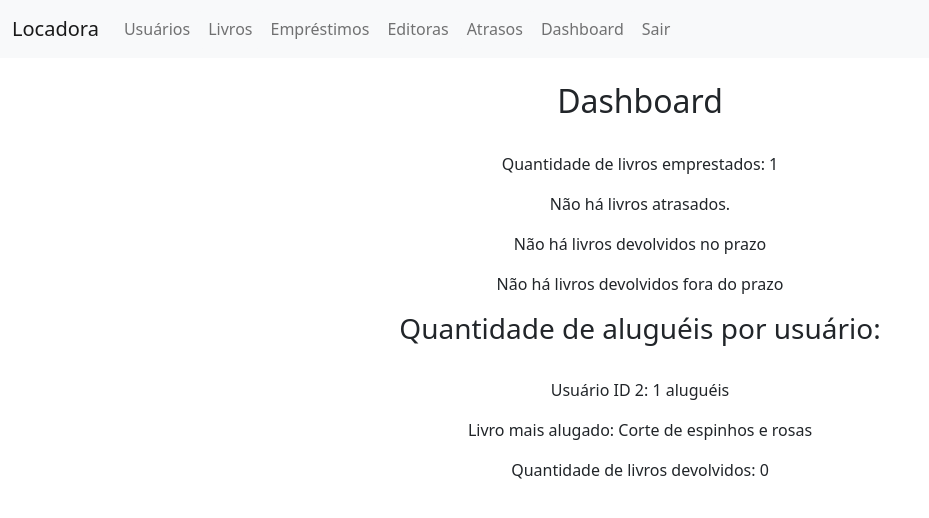
After one commit to JulianaLopes2005/wda, a PHP site: page /dashboard.php in a window 1280 px wide. The commit adds this page. Shown: the top 518 px of the page, without its empty margins (0-929 px from the left). Run offline with PHP 8.4, Linux system fonts and the light colour scheme; the visitor is signed in with stand-in values (Sample User, id 1); data comes from the database, SQL or seed files in the repository; data that the repository does not hold is empty.

Commit message:
Add files via upload

```diff
--- a/Juliana3A/atrasos.php
+++ b/Juliana3A/atrasos.php
@@ -32,6 +32,7 @@ if (!isset($_SESSION['loggedin']) || $_SESSION['loggedin'] !== true) {
               <a class="nav-link" href="emprestimo.php">Empréstimos</a>
 			  <a class="nav-link" href="editora.php">Editoras</a>
               <a class="nav-link" href="atrasos.php">Atrasos</a>
+              <a class="nav-link btn btn-light" href="dashboard.php" class="dashboard-button">Dashboard</a>
               <a class="nav-link btn btn-light" href="logout.php">Sair</a>
             </div>
           </div>
@@ -60,7 +61,7 @@ if(mysqli_num_rows($resultado_emprestimos) > 0) {
         echo "<td>".$row['usuario_nome']."</td>";
         echo "<td>".$row['data_emprestimo']."</td>";
         echo "<td>".$row['prazo_entrega']."</td>";
-        echo "<td><a href='devolver.php?id=".$row["id"]."'>Devolução</a></td>";
+        echo "<td><a href='devolucaolivro.php?id=".$row["id"]."' class='btn btn-info'>Devolução</a></td>";
         echo "</tr>";
     }
 
--- a/Juliana3A/confirmlogin.php
+++ b/Juliana3A/confirmlogin.php
@@ -5,7 +5,7 @@ $password = $_POST['password'];
 
 // Verificar se o usuário e senha são válidos no banco de dados
 
-if ($username === 'admin' && $password === 'master1234') {
+if ($username === 'admin' && $password === 'master') {
     // Autenticação bem-sucedida
     session_start();
     $_SESSION['loggedin'] = true;
--- /dev/null
+++ b/Juliana3A/dashboard.php
@@ -0,0 +1,119 @@
+<?php
+session_start();
+
+// Verifica se o usuário está logado
+if (!isset($_SESSION['loggedin']) || $_SESSION['loggedin'] !== true) {
+    // Se o usuário não estiver logado, redireciona para a página de login
+    header('Location: login.php');
+    exit();
+}
+?>
+
+<link rel="stylesheet" href="css/bootstrap.min.css">
+<nav class="navbar navbar-expand-lg bg-light">
+        <div class="container-fluid">
+          <a class="navbar-brand" href="index.html">Locadora</a>
+          <button class="navbar-toggler" type="button" data-bs-toggle="collapse" data-bs-target="#navbarNavAltMarkup" aria-controls="navbarNavAltMarkup" aria-expanded="false" aria-label="Toggle navigation">
+            <span class="navbar-toggler-icon"></span>
+          </button>
+          <div class="collapse navbar-collapse" id="navbarNavAltMarkup">
+            <div class="navbar-nav">
+              <a class="nav-link btn btn-light" href="usuarios.php">Usuários</a>
+			  <a class="nav-link btn btn-light" href="livros.php">Livros</a>
+			  <a class="nav-link btn btn-light" href="emprestimos.php">Empréstimos</a>
+			  <a class="nav-link btn btn-light" href="editoras.php">Editoras</a>
+			  <a class="nav-link btn btn-light" href="atrasos.php">Atrasos</a>
+			  <a class="nav-link btn btn-light" href="dashboard.php" class="dashboard-button">Dashboard</a>
+			  <a class="nav-link btn btn-light" href="logout.php">Sair</a>
+            </div>
+          </div>
+        </div>
+      </nav>
+
+<?php
+include_once('conexao.php');
+
+// Quantidade de livros emprestados
+$query_emprestados = "SELECT COUNT(*) AS total_emprestados FROM emprestimos";
+$resultado_emprestados = mysqli_query($conn, $query_emprestados);
+$livros_emprestados = mysqli_fetch_assoc($resultado_emprestados)['total_emprestados'];
+
+// Quantidade de livros atrasados
+$query_atrasados = "SELECT COUNT(*) AS total_atrasados FROM emprestimos WHERE prazo_entrega < CURDATE()";
+$resultado_atrasados = mysqli_query($conn, $query_atrasados);
+$livros_atrasados = mysqli_fetch_assoc($resultado_atrasados)['total_atrasados'];
+
+// Quantidade de livros devolvidos dentro do prazo
+$query_devolvidos_prazo = "SELECT COUNT(*) AS total_devolvidos_prazo FROM devolvidos ";
+$resultado_devolvidos_prazo = mysqli_query($conn, $query_devolvidos_prazo);
+$livros_devolvidos_prazo = mysqli_fetch_assoc($resultado_devolvidos_prazo)['total_devolvidos_prazo'];
+
+// Quantidade de livros devolvidos fora do prazo
+$query_devolvidos_fora_prazo = "SELECT COUNT(*) AS total_devolvidos_fora_prazo FROM devolvidos ";
+$resultado_devolvidos_fora_prazo = mysqli_query($conn, $query_devolvidos_fora_prazo);
+$livros_devolvidos_fora_prazo = mysqli_fetch_assoc($resultado_devolvidos_fora_prazo)['total_devolvidos_fora_prazo'];
+
+// Quantidade de aluguéis por usuário
+$query_alugueis_por_usuario = "SELECT usuario_id, COUNT(*) AS total_alugueis FROM emprestimos GROUP BY usuario_id";
+$resultado_alugueis_por_usuario = mysqli_query($conn, $query_alugueis_por_usuario);
+$alugueis_por_usuario = array();
+while ($row = mysqli_fetch_assoc($resultado_alugueis_por_usuario)) {
+    $usuario_id = $row['usuario_id'];
+    $total_alugueis = $row['total_alugueis'];
+    $alugueis_por_usuario[$usuario_id] = $total_alugueis;
+}
+
+// Livro mais alugado
+$query_livro_mais_alugado = "SELECT livro_id, COUNT(*) AS total_alugueis FROM emprestimos GROUP BY livro_id ORDER BY total_alugueis DESC LIMIT 1";
+$resultado_livro_mais_alugado = mysqli_query($conn, $query_livro_mais_alugado);
+@$livro_mais_alugado_id = mysqli_fetch_assoc($resultado_livro_mais_alugado)['livro_id'];
+
+// Recupera o nome do livro mais alugado
+$query_nome_livro_mais_alugado = "SELECT nome FROM livros WHERE id = $livro_mais_alugado_id";
+$resultado_nome_livro_mais_alugado = mysqli_query($conn, $query_nome_livro_mais_alugado);
+@$livro_mais_alugado_nome = mysqli_fetch_assoc($resultado_nome_livro_mais_alugado)['nome'];
+
+// Quantidade de livros devolvidos
+$query_devolvidos = "SELECT COUNT(*) AS total_devolvidos FROM devolvidos";
+$resultado_devolvidos = mysqli_query($conn, $query_devolvidos);
+$livros_devolvidos = mysqli_fetch_assoc($resultado_devolvidos)['total_devolvidos'];
+
+
+// Exibir as informações no dashboard
+echo "<br><div class='dashboard-container'>";
+echo "<center><h2>Dashboard</h2><br>";
+if($livros_emprestados > 0){
+    echo "<p>Quantidade de livros emprestados: $livros_emprestados</p>";
+}else{
+    echo "<p>Não há livros emprestados.</p>";
+}
+
+if($livros_atrasados > 0){
+echo "<p>Quantidade de livros atrasados: $livros_atrasados</p>";
+}else{
+    echo "<p>Não há livros atrasados.</p>";
+}
+
+if($livros_devolvidos_prazo > 0){
+echo "<p>Quantidade de livros devolvidos dentro do prazo: $livros_devolvidos_prazo</p>";
+}else{
+    echo "<p>Não há livros devolvidos no prazo</p>";
+}
+
+if($livros_devolvidos_fora_prazo > 0){
+echo "<p>Quantidade de livros devolvidos fora do prazo: $livros_devolvidos_fora_prazo</p>";
+}else{
+    echo "<p>Não há livros devolvidos fora do prazo</p>";
+}
+
+echo "<h3>Quantidade de aluguéis por usuário:</h3><br>";
+foreach ($alugueis_por_usuario as $usuario_id => $total_alugueis) {
+    echo "<p>Usuário ID $usuario_id: $total_alugueis aluguéis</p>";
+}
+echo "<p>Livro mais alugado: $livro_mais_alugado_nome</p>";
+echo "<p>Quantidade de livros devolvidos: $livros_devolvidos</p></center>";
+echo "</div>";
+
+
+
+?>
--- a/Juliana3A/editora.php
+++ b/Juliana3A/editora.php
@@ -33,6 +33,7 @@ if (!isset($_SESSION['loggedin']) || $_SESSION['loggedin'] !== true) {
 			  <a class="nav-link" href="emprestimo.php">Empréstimos</a>
 			  <a class="nav-link" href="editora.php">Editoras</a>
 			  <a class="nav-link" href="atrasos.php">Atrasos</a>
+			  <a class="nav-link btn btn-light" href="dashboard.php" class="dashboard-button">Dashboard</a>
 			  <a class="nav-link btn btn-light" href="logout.php">Sair</a>
             </div>
           </div>
--- a/Juliana3A/emprestimo.php
+++ b/Juliana3A/emprestimo.php
@@ -33,6 +33,7 @@ if (!isset($_SESSION['loggedin']) || $_SESSION['loggedin'] !== true) {
               <a class="nav-link" href="emprestimo.php">Empréstimos</a>
 			  <a class="nav-link" href="editora.php">Editoras</a>
 			  <a class="nav-link" href="atrasos.php">Atrasos</a>
+			  <a class="nav-link btn btn-light" href="dashboard.php" class="dashboard-button">Dashboard</a>
 			  <a class="nav-link btn btn-light" href="logout.php">Sair</a>
             </div>
           </div>
--- a/Juliana3A/livros.php
+++ b/Juliana3A/livros.php
@@ -32,6 +32,7 @@ if (!isset($_SESSION['loggedin']) || $_SESSION['loggedin'] !== true) {
 			  <a class="nav-link" href="emprestimo.php">Empréstimos</a>
 			  <a class="nav-link" href="editora.php">Editoras</a>
 			  <a class="nav-link" href="atrasos.php">Atrasos</a>
+			  <a class="nav-link btn btn-light" href="dashboard.php" class="dashboard-button">Dashboard</a>
 			  <a class="nav-link btn btn-light" href="logout.php">Sair</a>
             </div>
           </div>
--- a/Juliana3A/usuarios.php
+++ b/Juliana3A/usuarios.php
@@ -33,6 +33,7 @@ if (!isset($_SESSION['loggedin']) || $_SESSION['loggedin'] !== true) {
 			  <a class="nav-link" href="emprestimo.php">Empréstimos</a>
 			  <a class="nav-link" href="editora.php">Editoras</a>
 			  <a class="nav-link" href="atrasos.php">Atrasos</a>
+			  <a class="nav-link btn btn-light" href="dashboard.php" class="dashboard-button">Dashboard</a>
 			  <a class="nav-link btn btn-light" href="logout.php">Sair</a>
             </div>
           </div>
```
Also changed, not shown: Juliana3A/index.html (+5 -3 lines), Juliana3A/login.php (+5 -4 lines), Juliana3A/pesquisaemp.php (+2 -19 lines).
